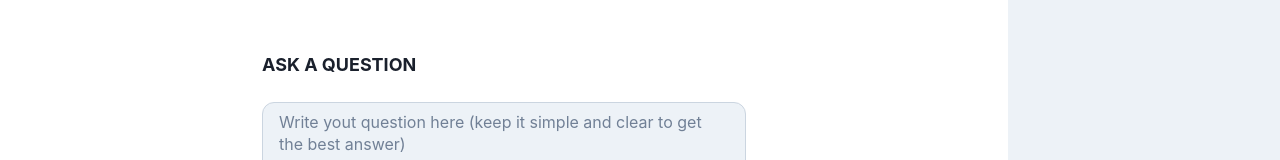
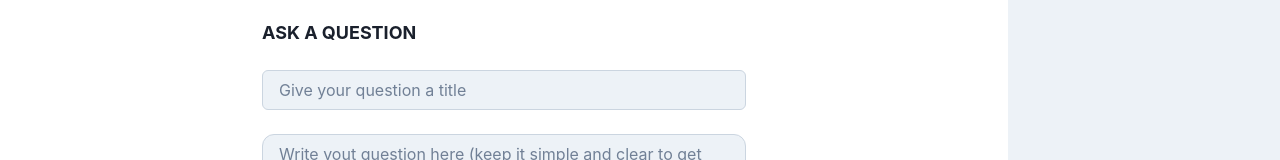
Before and after one commit to aroragarvit/Kue3, a React (Create React App) app: page /addquestion in a window 1280 px wide. Shown: the part 160-320 px from the top of the page. Built offline with nearby package versions, Linux system fonts and the light colour scheme; what wagmi would draw is missing.

Commit message:
Added title to AddQuestion

```diff
--- a/src/pages/addQuestion.js
+++ b/src/pages/addQuestion.js
@@ -11,6 +11,7 @@ import { AddQuestionButton } from "../components/AddQuestionButton";
 
 export default function AddQuestion() {
   const [question, setQuestion] = React.useState("");
+  const [title, setTitle] = React.useState("");
   const [value, setValue] = React.useState("");
   const handleChange = (event) => setQuestion(event.target.value);
   return (
@@ -25,6 +26,14 @@ export default function AddQuestion() {
         <Text mb={6} textTransform="uppercase" fontSize="lg" fontWeight="bold">
           Ask a question
         </Text>
+        <Input
+          bgColor={useColorModeValue("gray.100", "gray.700")}
+          borderColor={useColorModeValue("gray.300", "gray.700")}
+          mb={6}
+          placeholder="Give your question a title"
+          value={value}
+          onChange={(e) => setTitle(e.target.value)}
+        />
         <Textarea
           bgColor={useColorModeValue("gray.100", "gray.700")}
           borderColor={useColorModeValue("gray.300", "gray.700")}
```
